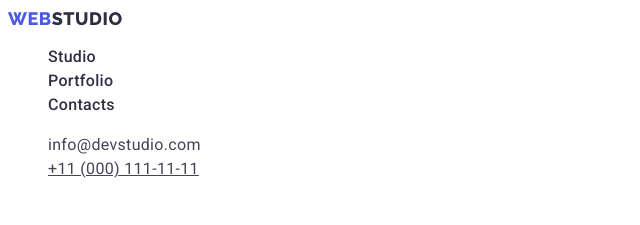
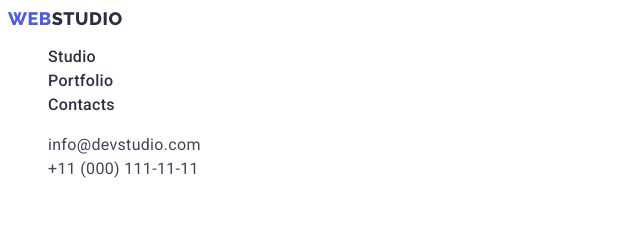
Before and after one commit to werewolf2323/goit-markup-hw-02, a plain HTML site: page index.html in a window 1280 px wide. Shown: the top 225 px of the page, 0-640 px from the left. Drawn offline with Linux system fonts and the light colour scheme.

Commit message:
Version XXX

```diff
--- a/index.html
+++ b/index.html
@@ -35,7 +35,7 @@
             >
           </li>
           <li>
-            <a class="link-information" href="tel:+110001111111"
+            <a class="link-information link" href="tel:+110001111111"
               >+11 (000) 111-11-11</a
             >
           </li>
```
